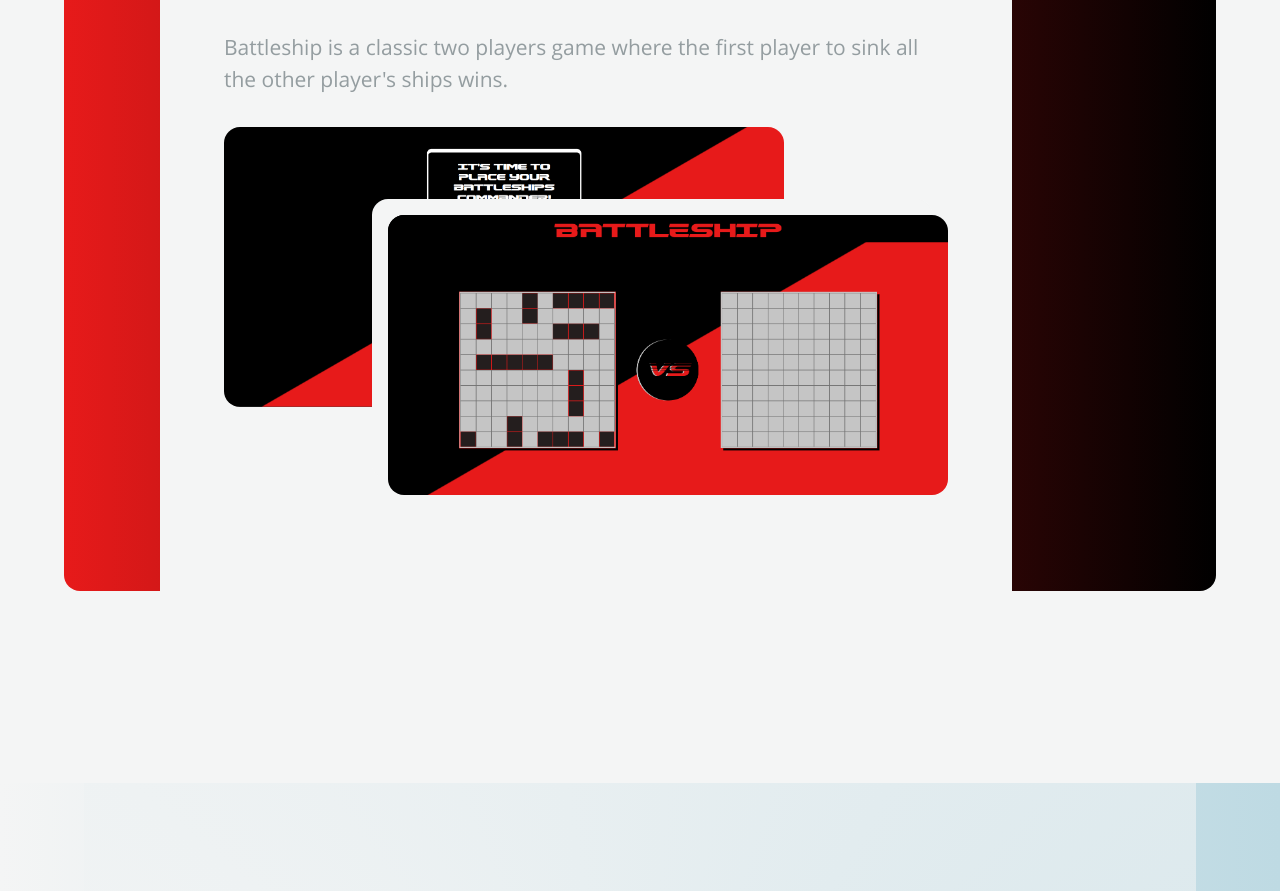
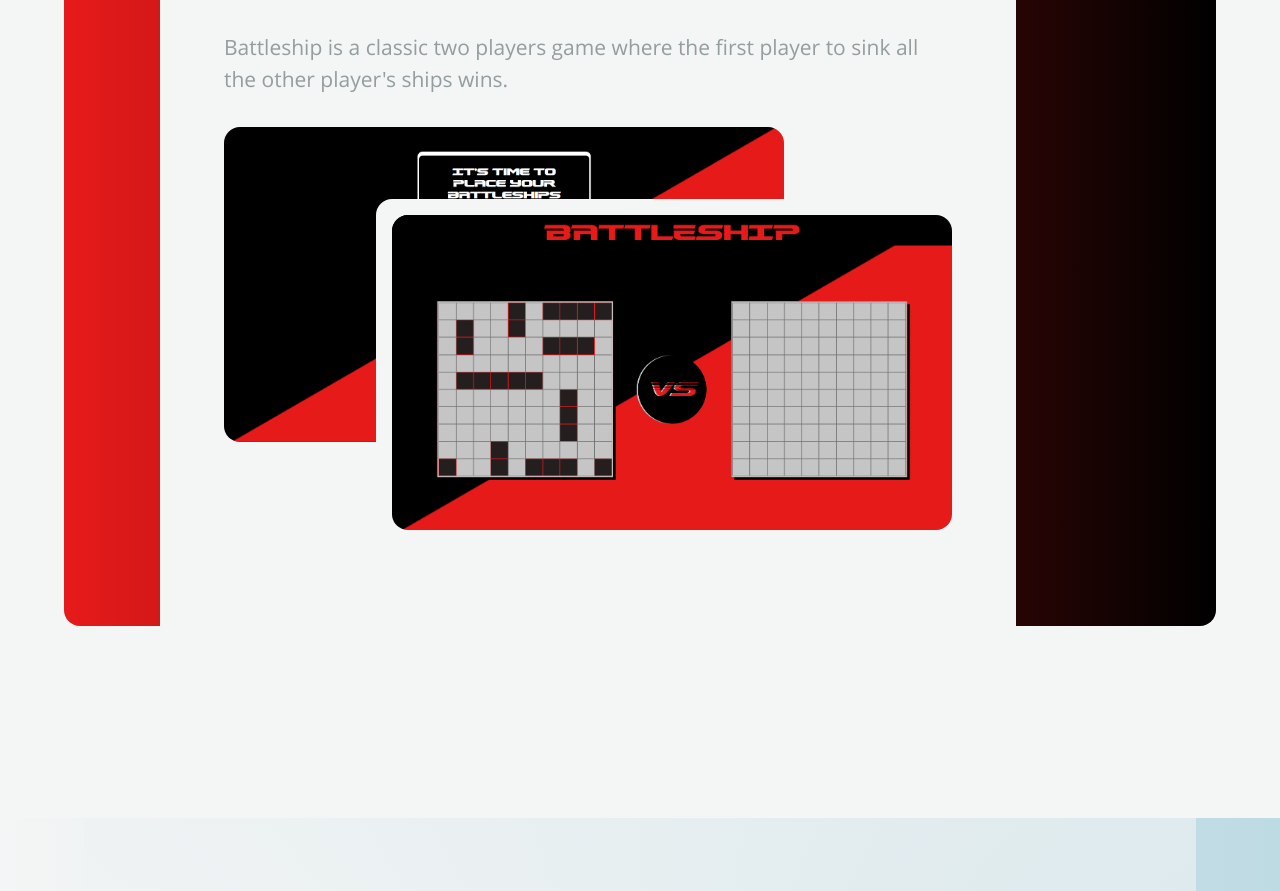
Before and after one commit to Adhisafdhol/personal-portfolio, a React (Vite) app: page / in a window 1280 px wide. Shown: the part 3288-4179 px from the top of the page. Built offline with nearby package versions, Linux system fonts and the light colour scheme.

Commit message:
Change projects image ratio

```diff
--- a/src/components/Projects/Projects.module.css
+++ b/src/components/Projects/Projects.module.css
@@ -61,7 +61,7 @@
 
 .imageItem {
   width: 640px;
-  height: 320px;
+  height: 360px;
   border-radius: 16px;
 }
 
@@ -133,17 +133,22 @@
 @media screen and (max-width: 1599px) {
   .imageItem {
     width: 560px;
-    height: 280px;
+    height: 315px;
   }
 
   .battleshipImageContainer {
-    padding-right: 164px;
+    padding-right: 168px;
     padding-bottom: 88px;
   }
 
   .battleshipImageItemTwo {
     top: 88px;
-    left: 164px;
+    left: 168px;
+  }
+
+  .jyronueImageContainer {
+    padding-right: 480px;
+    padding-bottom: 168px;
   }
 
   .jyronueImageContainer {
@@ -170,7 +175,7 @@
 @media screen and (max-width: 1199px) {
   .imageItem {
     width: 360px;
-    height: 180px;
+    height: 200px;
   }
 
   .projectsHeading {
```
